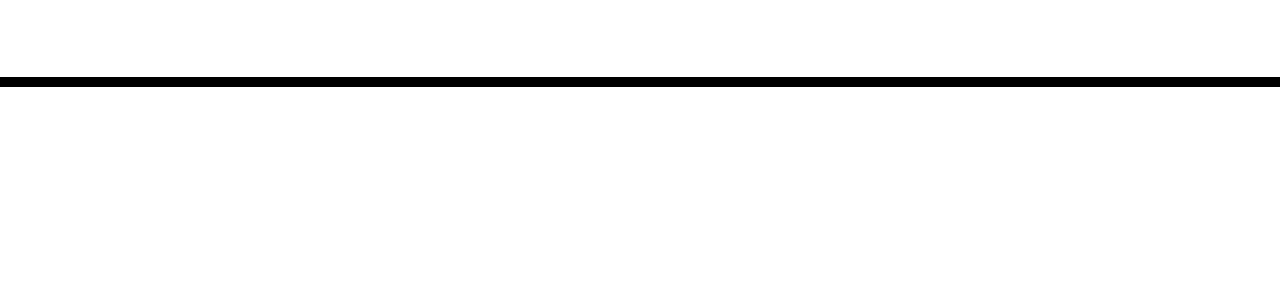
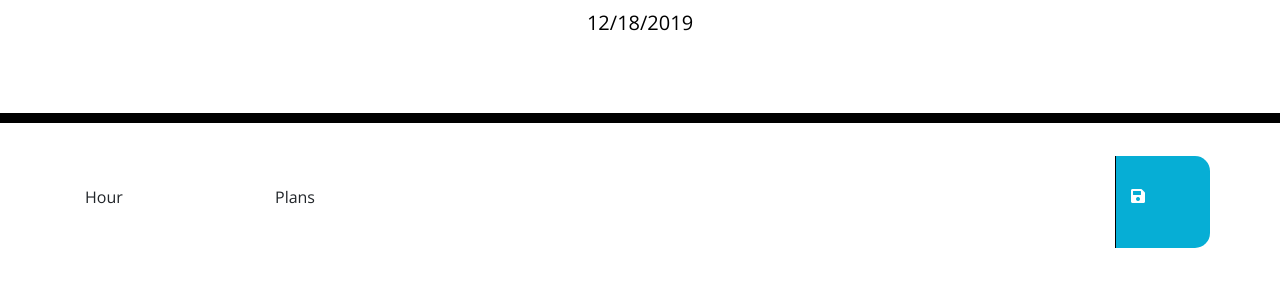
Before and after one commit to mdothman/-.AJAX-Day-Planner-, a plain HTML site: page Method=get/Develop/index.html in a window 1280 px wide. Shown: the part 181-468 px from the top of the page. Drawn offline with nearby package versions, Linux system fonts and the light colour scheme.

Commit message:
second commit

```diff
--- a/Method=get/Develop/index.html
+++ b/Method=get/Develop/index.html
@@ -1,23 +1,13 @@
 <!DOCTYPE html>
 <html lang="en">
+
 <head>
     <meta charset="UTF-8" />
     <meta name="viewport" content="width=device-width, initial-scale=1.0" />
     <meta http-equiv="X-UA-Compatible" content="ie=edge" />
-    <link
-      rel="stylesheet"
-      href="https://stackpath.bootstrapcdn.com/bootstrap/4.3.1/css/bootstrap.min.css"
-    />
-    <link
-      rel="stylesheet"
-      href="https://use.fontawesome.com/releases/v5.8.1/css/all.css"
-      integrity="sha384-50oBUHEmvpQ+1lW4y57PTFmhCaXp0ML5d60M1M7uH2+nqUivzIebhndOJK28anvf"
-      crossorigin="anonymous"
-    />
-    <link
-      href="https://fonts.googleapis.com/css?family=Open+Sans&display=swap"
-      rel="stylesheet"
-    />
+    <link rel="stylesheet" href="https://stackpath.bootstrapcdn.com/bootstrap/4.3.1/css/bootstrap.min.css" />
+    <link rel="stylesheet" href="https://use.fontawesome.com/releases/v5.8.1/css/all.css" integrity="sha384-50oBUHEmvpQ+1lW4y57PTFmhCaXp0ML5d60M1M7uH2+nqUivzIebhndOJK28anvf" crossorigin="anonymous" />
+    <link href="https://fonts.googleapis.com/css?family=Open+Sans&display=swap" rel="stylesheet" />
     <link rel="stylesheet" href="style.css" />
     <title>Work Day Scheduler</title>
 </head>
@@ -30,9 +20,22 @@
     </header>
     <div class="container">
         <!-- Timeblocks go here -->
+        <div class="row">
+            <div class="col col-sm-2 ">
+                <h6>Hour</h6>
+            </div>
+            <div class="col col-lg-9 ">
+                <h6>Plans</h6>
+            </div>
+            <div class="col col-sm-1 saveBtn">
+                <i class="fas fa-save"></i></div>
+        </div>
+
     </div>
 
     <script src="https://code.jquery.com/jquery-3.4.1.min.js"></script>
     <script src="https://cdnjs.cloudflare.com/ajax/libs/moment.js/2.24.0/moment.min.js"></script>
+    <script src="../main.js"></script>
 </body>
+
 </html>
--- /dev/null
+++ b/Method=get/main.js
@@ -0,0 +1,21 @@
+$(document).ready(function() {
+    // initialize current time
+    var today = new Date();
+    var dd = String(today.getDate()).padStart(2, '0');
+    var mm = String(today.getMonth() + 1).padStart(2, '0'); //January is 0!
+    var yyyy = today.getFullYear();
+
+    today = mm + '/' + dd + '/' + yyyy;
+    // document.write(today); (This was a found on stack overflow.)
+    $("#currentDay").text(today)
+
+    console.log(today);
+    console.log(dd);
+    console.log(mm);
+    console.log(yyyy);
+
+
+
+
+
+});
```
Also changed, not shown: Method=get/Develop/style.css (+5 -4 lines). Lines whose indentation alone changed are shown as unchanged.
